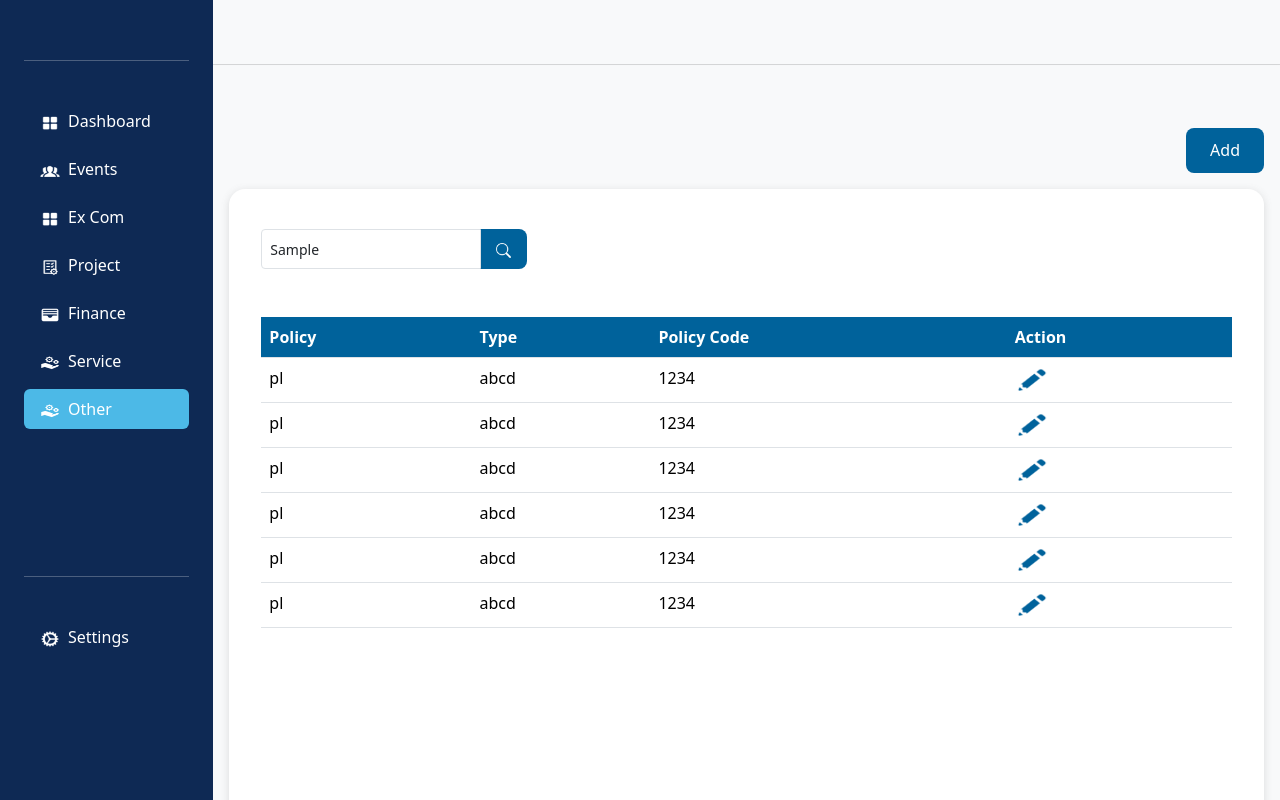
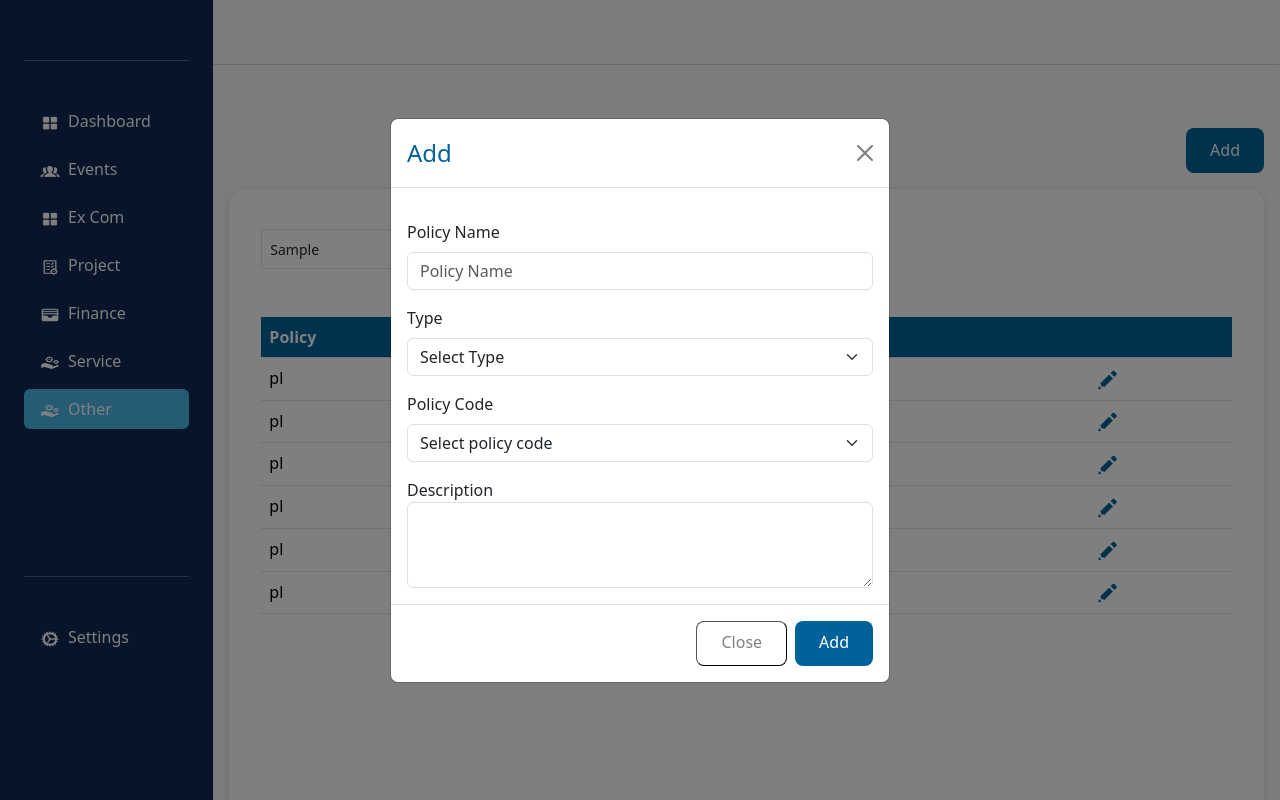
Before and after one commit to smaasath/IEEE-Student-branch-front-end, a React (Vite) app: page /dashboard/other/policy in a window 1280 px wide. Both pictures are taken after typing "Sample" into the empty fields and a click on the button "Add". Shown: the top 800 px of the page. Built offline with nearby package versions, Linux system fonts and the light colour scheme.

Commit message:
Policy Page done

```diff
--- /dev/null
+++ b/src/components/models/addPolicyModel/addPolicyModel.jsx
@@ -0,0 +1,62 @@
+import React from 'react';
+import Modal from 'react-bootstrap/Modal';
+import CommonButton from '../../common/commonButton/commonButton';
+
+const PolicyModel = ({ onHide, show, disabled, editable, id }) => {
+  return (
+    <Modal
+      show={show} onHide={onHide} animation={true}
+      size="md"
+      aria-labelledby="contained-modal-title-vcenter"
+      centered
+    >
+      <Modal.Header closeButton>
+        <Modal.Title className='text-cl-primary' id="contained-modal-title-vcenter">
+          {editable ? "Edit" : disabled ? "View" : "Add"}
+        </Modal.Title>
+      </Modal.Header>
+      <Modal.Body>
+        <div className='d-flex flex-column'>
+          <div className='mt-3'>
+            <div className="">
+              <label htmlFor="exampleFormControlInput1" className="form-label text-dark">Policy Name</label>
+              <input type="text" className="form-control" id="exampleFormControlInput1" placeholder="Policy Name" disabled={disabled} />
+            </div>
+          </div>
+          <div className="mt-3">
+            <label htmlFor="exampleFormControlInput1" className="form-label text-dark">Type</label>
+            <select className="form-select w-100" aria-label="Large select example" disabled={disabled}>
+              <option>Select Type</option>
+              <option value="1">pl</option>
+            </select>
+          </div>
+          <div className="mt-3">
+            <label htmlFor="exampleFormControlInput1" className="form-label text-dark">Policy Code</label>
+            <select className="form-select w-100" aria-label="Large select example" disabled={disabled}>
+              <option>Select policy code</option>
+              <option value="1">1234</option>
+            </select>
+          </div>
+          <div className='mt-3'>
+            <div className="form-group">
+              <label htmlFor="exampleFormControlTextarea1">Description</label>
+              <textarea className="form-control" id="exampleFormControlTextarea1" rows="3" disabled={disabled}></textarea>
+            </div>
+          </div>
+        </div>
+      </Modal.Body>
+      <Modal.Footer className='d-flex justify-content-end'>
+        <div>
+          <CommonButton onClick={onHide} close={true} text={"Close"} />
+        </div>
+        {disabled ? null : (
+          <div>
+            <CommonButton onClick={onHide} text={editable ? "Save" : "Add"} />
+          </div>
+        )}
+      </Modal.Footer>
+    </Modal>
+  );
+}
+
+export default PolicyModel;
--- a/src/pages/otherFlow/policyPage/policyPage.jsx
+++ b/src/pages/otherFlow/policyPage/policyPage.jsx
@@ -4,68 +4,89 @@ import CommonTable from '../../../components/common/commonTable/commonTable';
 import CommonPagination from '../../../components/common/commonPagination/commonPagination';
 import EditPrimary from '../../../assets/icons/editPrimary.png';
 import CommonButton from '../../../components/common/commonButton/commonButton';
+import PolicyModel from '../../../components/models/addPolicyModel/addPolicyModel';
 
-const TermYearPage = () => {
+const PolicyPage = () => {
   const [currentPage, setCurrentPage] = useState(1);
+  const [policyModelShow, setPolicyModelShow] = useState(false);
+  const [editable, setEditable] = useState(false);
+  const [disable, setDisable] = useState(false);
+  const [id, setId] = useState(null);
+
   const tableHeading = [
     { label: "Policy", value: "policy" },
     { label: "Type", value: "type" },
     { label: "Policy Code", value: "policyCode" },
-    { label: "Action", value: "action" },
+    { label: "", value: "action" },
   ];
+
   const tableData = [
     {
       id: 1,
       policy: "pl",
       type: "abcd",
       policyCode: 1234,
-      action: <img src={EditPrimary} alt="View" style={{ width: '34px', height: '28px' }} />,
+      action: <img src={EditPrimary} alt="View" style={{ width: '23px', height: '24px' }} onClick={() => editProject(1)} />,
     },
     {
-        id: 1,
+      id: 2,
       policy: "pl",
       type: "abcd",
       policyCode: 1234,
-        action: <img src={EditPrimary} alt="View" style={{ width: '34px', height: '28px' }} />,
+      action: <img src={EditPrimary} alt="View" style={{ width: '23px', height: '24px' }} onClick={() => editProject(2)} />,
     },
     {
-        id: 1,
+      id: 3,
       policy: "pl",
       type: "abcd",
       policyCode: 1234,
-        action: <img src={EditPrimary} alt="View" style={{ width: '34px', height: '28px' }} />,
+      action: <img src={EditPrimary} alt="View" style={{ width: '23px', height: '24px' }} onClick={() => editProject(3)} />,
     },
     {
-        id: 1,
+      id: 4,
       policy: "pl",
       type: "abcd",
       policyCode: 1234,
-        action: <img src={EditPrimary} alt="View" style={{ width: '34px', height: '28px' }} />,
+      action: <img src={EditPrimary} alt="View" style={{ width: '23px', height: '24px' }} onClick={() => editProject(4)} />,
     },
     {
-        id: 1,
+      id: 5,
       policy: "pl",
       type: "abcd",
       policyCode: 1234,
-        action: <img src={EditPrimary} alt="View" style={{ width: '34px', height: '28px' }} />,
+      action: <img src={EditPrimary} alt="View" style={{ width: '23px', height: '24px' }} onClick={() => editProject(5)} />,
     },
     {
-        id: 1,
+      id: 6,
       policy: "pl",
       type: "abcd",
       policyCode: 1234,
-        action: <img src={EditPrimary} alt="View" style={{ width: '34px', height: '28px' }} />,
+      action: <img src={EditPrimary} alt="View" style={{ width: '23px', height: '24px' }} onClick={() => editProject(6)} />,
     },
   ];
 
+  const editProject = (id) => {
+    setDisable(false);
+    setId(id);
+    setEditable(true);
+    handleShowPolicyModel();
+  };
+
+  const handleShowPolicyModel = () => {
+    setPolicyModelShow(true);
+  };
+
+  const handleClosePolicyModel = () => {
+    setPolicyModelShow(false);
+  };
+
   return (
     <>
-    <div className='mt-4 d-flex justify-content-end'><div><CommonButton text={"Add"} /></div></div>
+      <div className='mt-4 d-flex justify-content-end'><div><CommonButton onClick={handleShowPolicyModel} text={"Add"} /></div></div>
       <div className='mt-3 pt-4 p-3 rounded-4 bg-white common-shadow'>
         <div className='d-flex justify-content-between flex-wrap align-items-center p-3'>
           <CommonSearch primary={true} />
         </div>
-
         <div className='mt-3 p-3 rounded-4 bg-white d-flex flex-column justify-content-between table-container'>
           <CommonTable
             tableHeading={tableHeading}
@@ -78,8 +99,15 @@ const TermYearPage = () => {
           </div>
         </div>
       </div>
+      <PolicyModel
+        show={policyModelShow}
+        onHide={handleClosePolicyModel}
+        disabled={disable}
+        editable={editable}
+        id={id}
+      />
     </>
   );
 };
 
-export default TermYearPage;
+export default PolicyPage;
```
Lines whose indentation alone changed are shown as unchanged.
